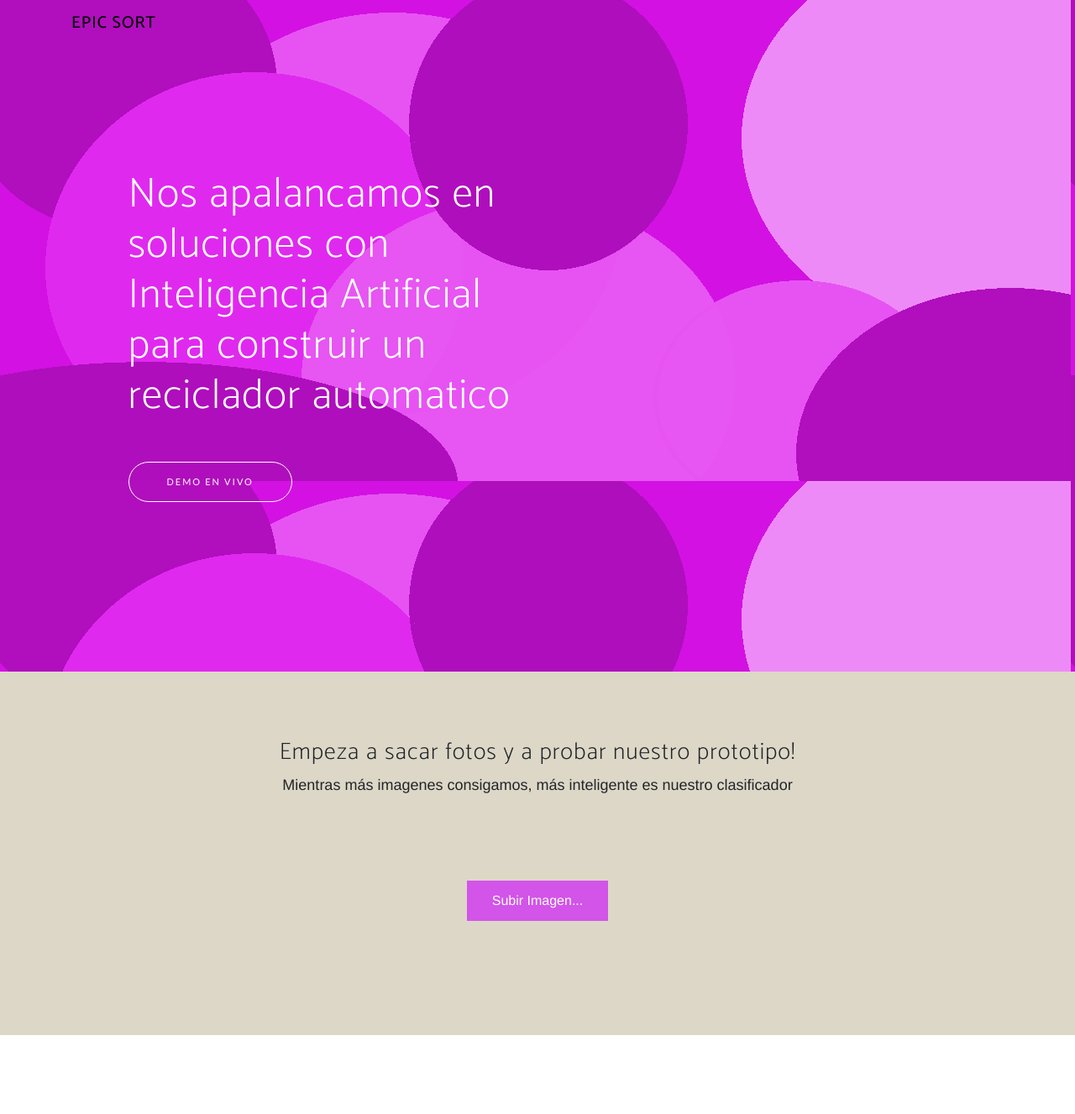
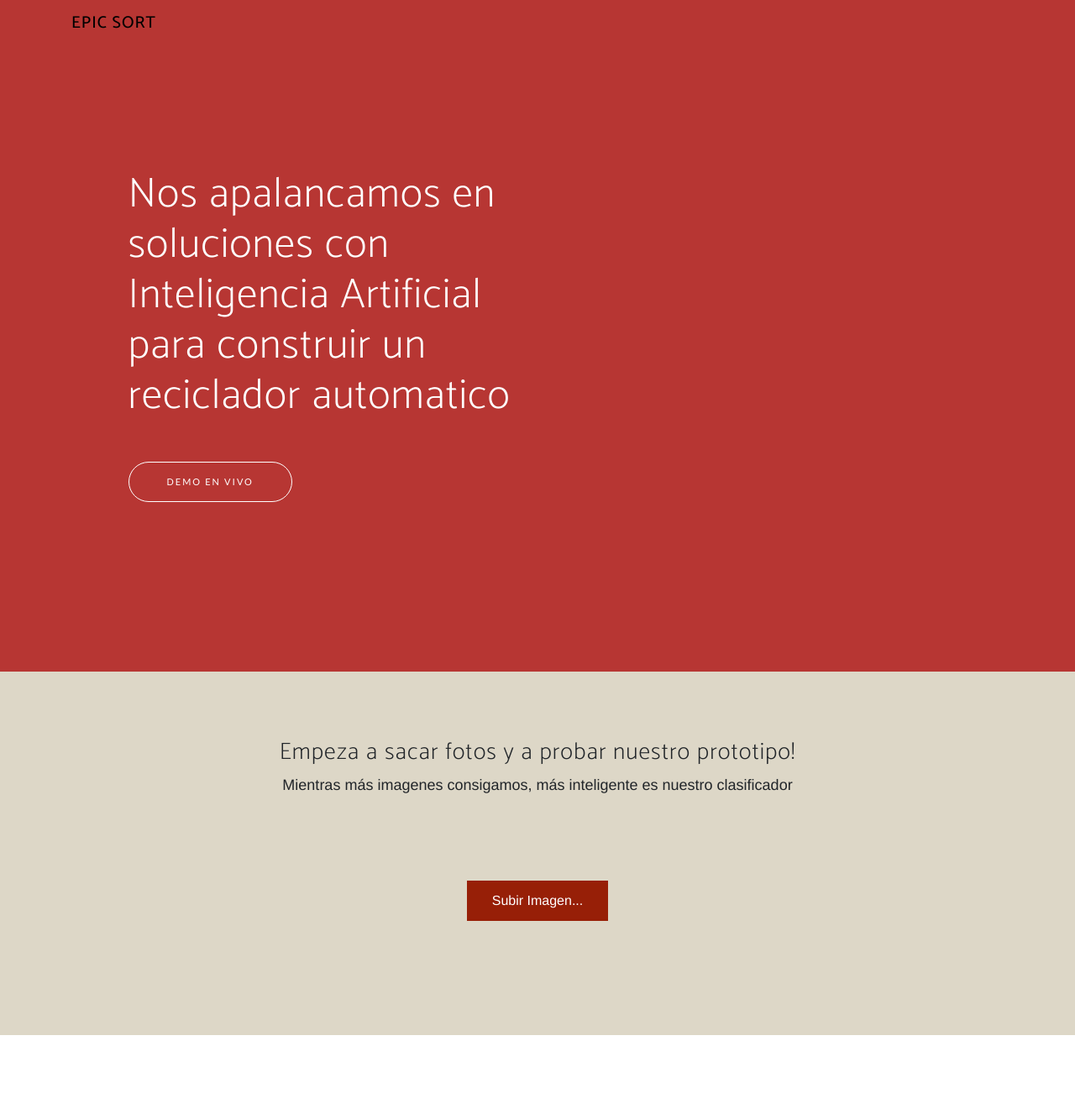
Before and after one commit to luchonaveiro/epic-sort, a Flask app: page / in a window 1280 px wide. Shown: the top 1327 px of the page at 84% size. Run offline with Flask 2, Linux system fonts and the light colour scheme; some libraries are stand-ins or nearby versions; some web fonts are replaced.

Commit message:
update background image

```diff
--- a/static/css/new-age.css
+++ b/static/css/new-age.css
@@ -158,9 +158,9 @@ header.masthead {
   padding-top: 150px;
   padding-bottom: 100px;
   color: white;
-  background: url("../img/new_bg.png") #ED7EE3;
+  background: url("../img/new_bg.png") #971F07;
   /*background: url("../img/new_bg.png"), -webkit-gradient(linear, right top, left top, from(#ED7EE3), to(#ED7EE3)); */
-  background: url("../img/new_bg.png"), linear-gradient(to left, #AA7EED, #ED7EE3);
+  background: url("../img/new_bg.png"), linear-gradient(to left, #971F07, #971F07);
 }
 
 header.masthead .header-content {
@@ -422,8 +422,8 @@ footer ul li a:hover, footer ul li a:focus, footer ul li a:active, footer ul li
 
 .btn-outline:hover, .btn-outline:focus, .btn-outline:active, .btn-outline.active {
   color: white;
-  border-color: #D1CECE;
-  background-color: #D1CECE;
+  border-color: #971F07;
+  background-color: #971F07;
 }
 
 .btn {
@@ -464,7 +464,7 @@ input[type="file"] {
 .upload-label{
     display: inline-block;
     padding: 12px 30px;
-    background: #D254E8;
+    background: #971F07;
     color: #fff;
     font-size: 1em;
     transition: all .4s;
@@ -477,8 +477,8 @@ input[type="file"] {
 }
 
 .loader {
-    border: 8px solid #f3f3f3; /* Light grey */
-    border-top: 8px solid #3498db; /* Blue */
+    border: 8px solid #DCB3AB; /* Bordo claro */
+    border-top: 8px solid #971F07; /* Bordo */
     border-radius: 50%;
     width: 50px;
     height: 50px;
```
Also changed, not shown: static/img/new_bg.png.
